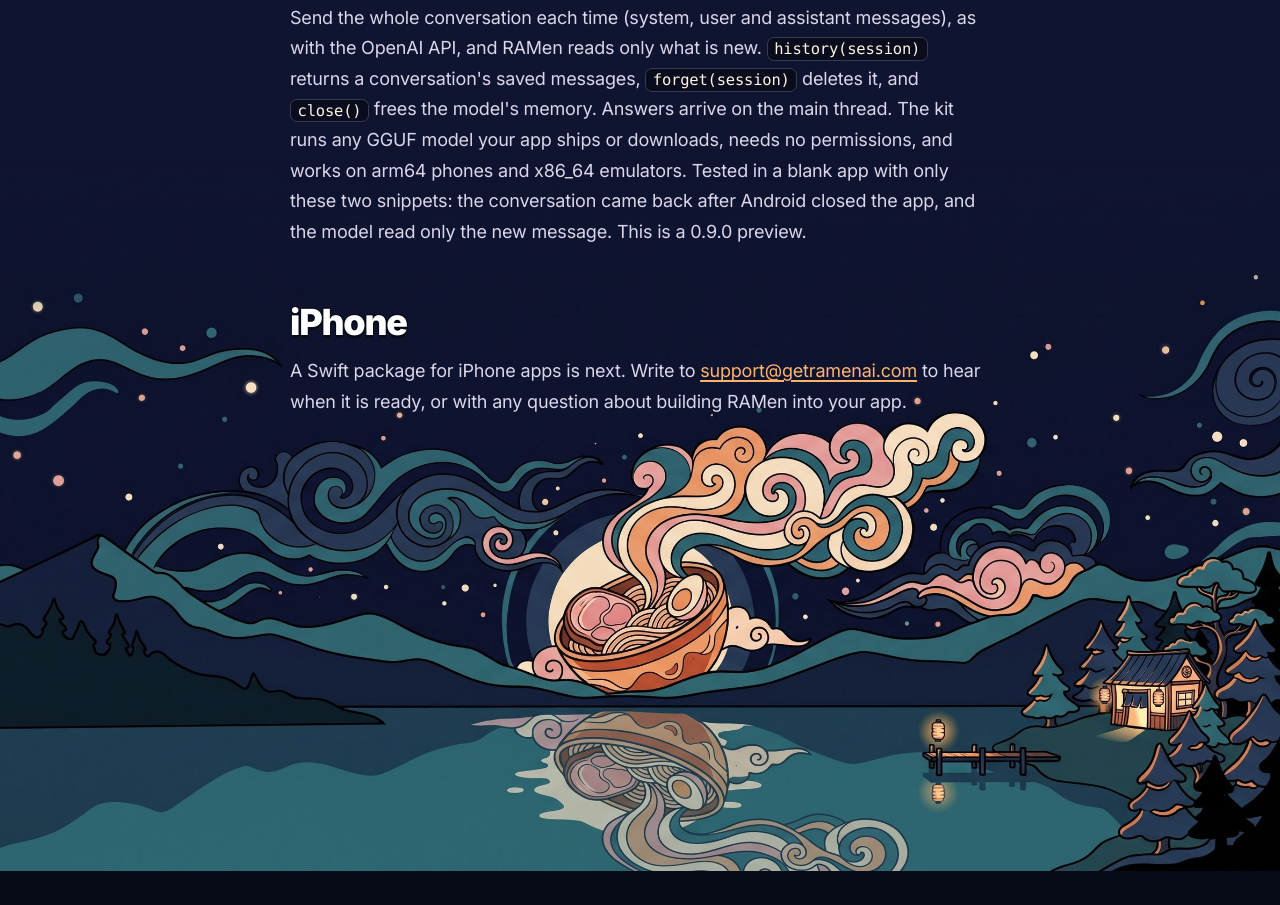
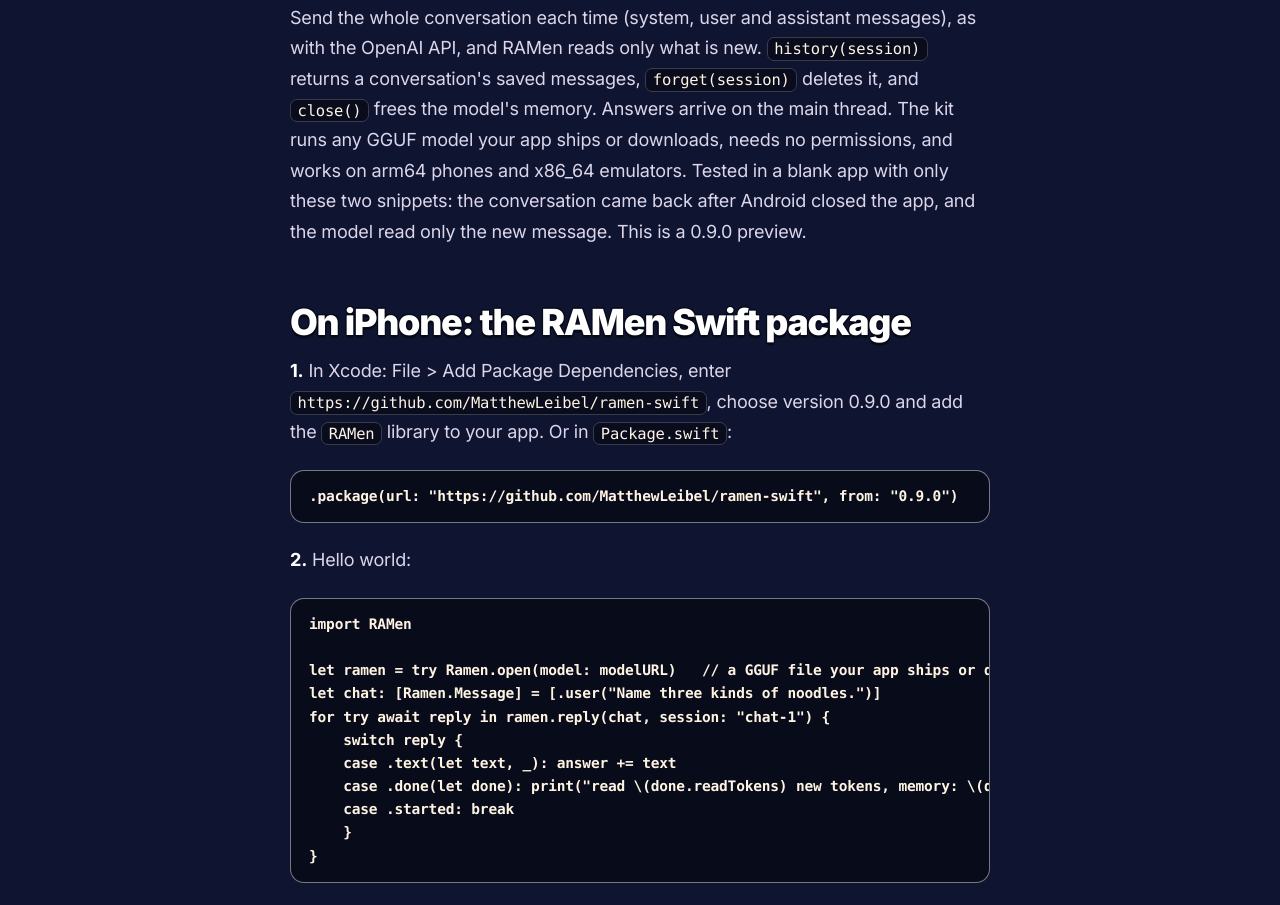
Before and after one commit to MatthewLeibel/ramen-site, a plain HTML site: page developers.html in a window 1280 px wide. Shown: the part 1895-2800 px from the top of the page. Drawn offline with Linux system fonts and the light colour scheme.

Commit message:
Developers page: the RAMen Swift package for iPhone apps (0.9.0 preview); FAQ mentions iPhone

```diff
--- a/developers.html
+++ b/developers.html
@@ -4,11 +4,11 @@
 <meta charset="utf-8">
 <meta name="viewport" content="width=device-width, initial-scale=1, viewport-fit=cover">
 <title>RAMen for developers</title>
-<meta name="description" content="Give your app's local AI a memory: RAMen's APIs on computers and servers, and the RAMen kit inside Android apps.">
+<meta name="description" content="Give your app's local AI a memory: RAMen's APIs on computers and servers, and the RAMen kit inside Android and iPhone apps.">
 <meta property="og:type" content="website">
 <meta property="og:site_name" content="RAMen">
 <meta property="og:title" content="RAMen for developers">
-<meta property="og:description" content="Give your app's local AI a memory: RAMen's APIs on computers and servers, and the RAMen kit inside Android apps.">
+<meta property="og:description" content="Give your app's local AI a memory: RAMen's APIs on computers and servers, and the RAMen kit inside Android and iPhone apps.">
 <meta property="og:url" content="https://getramenai.com/developers.html">
 <meta property="og:image" content="https://getramenai.com/assets/og.jpg">
 <meta property="og:image:width" content="1200">
@@ -16,7 +16,7 @@
 <meta name="twitter:card" content="summary_large_image">
 <meta name="twitter:site" content="@getramenai">
 <meta name="twitter:title" content="RAMen for developers">
-<meta name="twitter:description" content="Give your app's local AI a memory: RAMen's APIs on computers and servers, and the RAMen kit inside Android apps.">
+<meta name="twitter:description" content="Give your app's local AI a memory: RAMen's APIs on computers and servers, and the RAMen kit inside Android and iPhone apps.">
 <meta name="twitter:image" content="https://getramenai.com/assets/og.jpg">
 <link rel="canonical" href="https://getramenai.com/developers.html">
 <link rel="icon" href="favicon.svg" type="image/svg+xml">
@@ -58,7 +58,7 @@
     <div class="copy">
       <span class="kick rise"><i>✦</i> For developers <i>✦</i></span>
       <h1 class="rise">RAMen inside <span class="shine">your app.</span></h1>
-      <p class="lede rise">Give your app's local AI a memory: every conversation comes back in seconds instead of being read again, and long ones stay fast. On computers your app talks to RAMen like any model server. On Android, the RAMen kit goes inside your app.</p>
+      <p class="lede rise">Give your app's local AI a memory: every conversation comes back in seconds instead of being read again, and long ones stay fast. On computers your app talks to RAMen like any model server. On Android and iPhone, the RAMen kit goes inside your app.</p>
     </div>
   </div>
 </section>
@@ -92,8 +92,22 @@ ramen.reply(listOf(Message.user("Name three kinds of noodles.")), session = "cha
     }
 }</code></pre>
 <p>Send the whole conversation each time (system, user and assistant messages), as with the OpenAI API, and RAMen reads only what is new. <code>history(session)</code> returns a conversation's saved messages, <code>forget(session)</code> deletes it, and <code>close()</code> frees the model's memory. Answers arrive on the main thread. The kit runs any GGUF model your app ships or downloads, needs no permissions, and works on arm64 phones and x86_64 emulators. Tested in a blank app with only these two snippets: the conversation came back after Android closed the app, and the model read only the new message. This is a 0.9.0 preview.</p>
-<h2>iPhone</h2>
-<p>A Swift package for iPhone apps is next. Write to <a href="mailto:support@getramenai.com">support@getramenai.com</a> to hear when it is ready, or with any question about building RAMen into your app.</p>
+<h2>On iPhone: the RAMen Swift package</h2>
+<p><strong>1.</strong> In Xcode: File &gt; Add Package Dependencies, enter <code>https://github.com/MatthewLeibel/ramen-swift</code>, choose version 0.9.0 and add the <code>RAMen</code> library to your app. Or in <code>Package.swift</code>:</p>
+<pre><code>.package(url: "https://github.com/MatthewLeibel/ramen-swift", from: "0.9.0")</code></pre>
+<p><strong>2.</strong> Hello world:</p>
+<pre><code>import RAMen
+
+let ramen = try Ramen.open(model: modelURL)   // a GGUF file your app ships or downloads
+let chat: [Ramen.Message] = [.user("Name three kinds of noodles.")]
+for try await reply in ramen.reply(chat, session: "chat-1") {
+    switch reply {
+    case .text(let text, _): answer += text
+    case .done(let done): print("read \(done.readTokens) new tokens, memory: \(done.memory)")
+    case .started: break
+    }
+}</code></pre>
+<p>The same rules as on Android: send the whole conversation each time and RAMen reads only what is new. <code>answer(_:session:)</code> returns only the finished answer, <code>history(session:)</code> a conversation's saved messages, <code>forget(session:)</code> deletes it, and <code>close()</code> frees the model's memory. iOS 16.4 or newer; on a phone, an A13 chip or newer (iPhone 11 and later); the simulator works on Apple silicon and Intel Macs. Tested in a blank app with only this snippet: the conversation came back from its memory file after the app ended, and the model read only the new message. This is a 0.9.0 preview; before you ship it in an App Store app, write to <a href="mailto:support@getramenai.com">support@getramenai.com</a>.</p>
     </article>
   </div>
 </section>
```
Also changed, not shown: index.html (+1 -1 lines).
